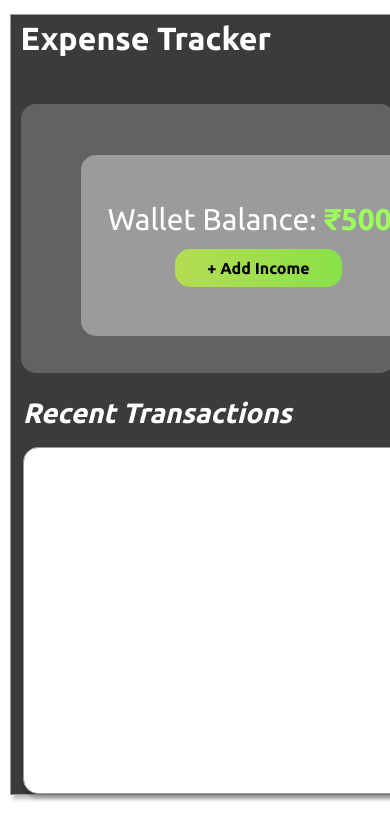
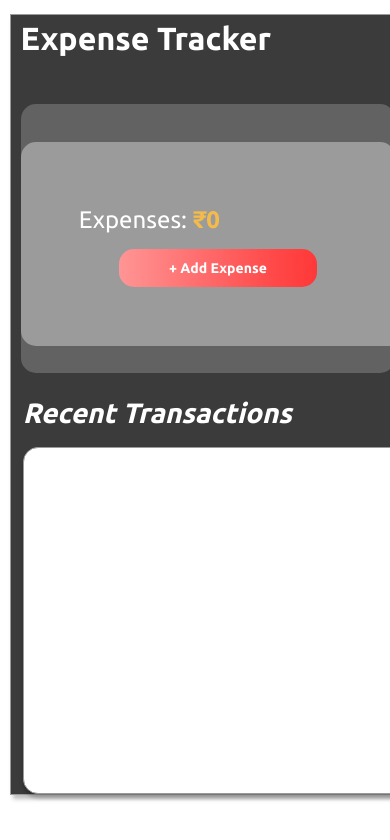
Before and after one commit to PaulRohan95/Expense-Tracker, a React (Create React App) app: page / in a window 390 px wide. Shown: the top 840 px of the page. Built offline with nearby package versions, Linux system fonts and the light colour scheme.

Commit message:
responsive

```diff
--- a/src/App.css
+++ b/src/App.css
@@ -35,7 +35,7 @@ h1 {
   position: relative;
   width: 302px;
   height: 34px;
-  top: 22px;
+  top: 45px;
   left: 27px;
   font-family: Ubuntu;
   font-size: 30px;
@@ -51,12 +51,12 @@ h1 {
 }
 
 .wallet-balance {
-  position: absolute;
+  position: relative;
   text-align: center;
   margin-bottom: 20px;
   width: 355.41px;
   height: 181px;
-  top: 140px;
+  top: 38px;
   margin-left: 60px;
   border-radius: 15px;
   background: rgba(155, 155, 155, 1);
@@ -67,13 +67,14 @@ h1 {
   cursor: pointer;
   width: 167.65px;
   height: 38px;
-  top: 10px;
+  top: 36px;
   border-radius: 15px;
   font-family: Ubuntu;
   font-weight: 700;
   font-size: 16px;
   background: linear-gradient(90deg, #B5DC52 0%, #89E148 100%);
   border: none;
+  color: white
 }
 
 .income-form {
@@ -216,7 +217,6 @@ input {
 
 .add-expense {
   position: relative;
-  cursor: pointer;
   width: 167.65px;
   height: 38px;
   top: 10px;
@@ -226,6 +226,8 @@ input {
   font-size: 16px;
   background: linear-gradient(90deg, #FF9595 0%, #FF4747 80%, #FF3838 100%);
   border: none;
+  color: white;
+  cursor: pointer;
 }
 
 .modal-expense {
@@ -268,18 +270,50 @@ input {
   line-height: 21.79px;
   border: none;
 }
-
 @media (max-width: 768px) {
   .App {
     padding: 10px;
   }
 
-  button {
-    padding: 8px 16px;
+  .wallet-balance,
+  .total-expenses {
+    width: 100%;
+    margin-left: 0;
+    margin-right: 0;
+    margin-top: 10px;
+  }
+
+  .add-income,
+  .add-expense {
+    width: 50%;
+    padding: 10px;
   }
 
   input {
-    width: calc(100% - 16px);
-    padding: 8px;
+    width: calc(100% - 20px);
+    padding: 10px;
   }
 }
+
+@media (max-width: 480px) {
+  .texth2,
+  .expenseh2 {
+    font-size: 24px;
+  }
+
+  .amount,
+  .amountExpense {
+    font-size: 24px;
+  }
+
+  .add-income,
+  .add-expense,
+  .add,
+  .cancel,
+  .btn-cancel {
+    width: 50%;
+    font-size: 14px;
+    padding: 8px;
+    flex-wrap: wrap;
+  }
+}
--- a/src/App.js
+++ b/src/App.js
@@ -69,7 +69,7 @@ function App() {
   return (
     <div className="App">
       <h1>Expense Tracker</h1>
-      <div className='container' />
+      <div className='container'>
       <div className="wallet-balance">
         <h2 className='texth2'>Wallet Balance: <span className='amount'>₹{walletBalance}</span></h2>
         <button className='add-income' onClick={() => setShowIncomeForm(true)}>+ Add Income</button>
@@ -102,6 +102,7 @@ function App() {
           </div>
         </div>
       )}
+      </div>
       <ExpenseList expenses={expenses} deleteExpense={deleteExpense} updateExpense={updateExpense} />
     </div>
   );
```
